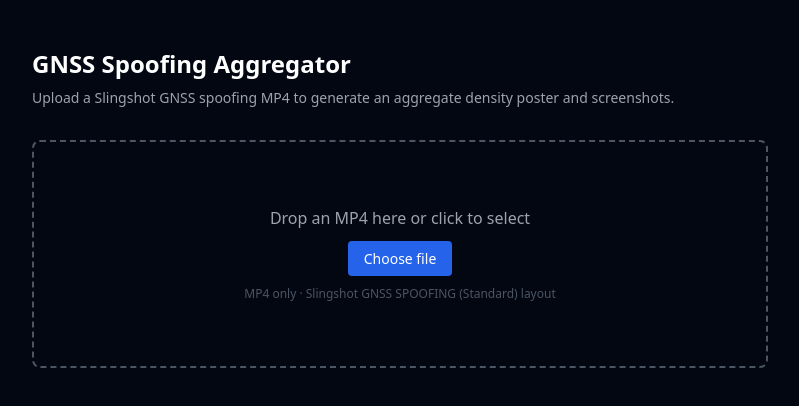
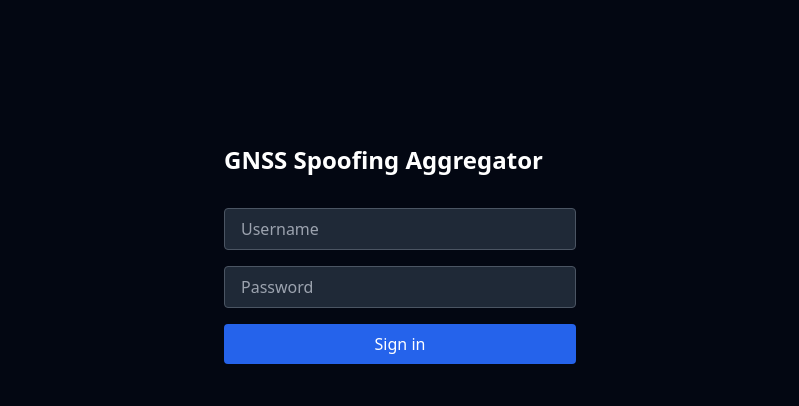
Before and after one commit to curtisarnold3/DragonArmy, a React (Vite) app in the folder web/: page / in a window 1280 px wide. Shown: the top 406 px of the page, without its empty margins (240-1039 px from the left). Built offline with nearby package versions, Linux system fonts and the light colour scheme; no server answers.

Commit message:
feat(web): login modal + basic auth on all requests

```diff
--- a/web/src/App.jsx
+++ b/web/src/App.jsx
@@ -12,12 +12,34 @@
 const API_BASE = import.meta.env.VITE_API_URL || ''
 
 export default function App() {
+  const [authed, setAuthed] = useState(false)
+  const [creds, setCreds] = useState({u:'', p:''})
+  const [authError, setAuthError] = useState(false)
+
   const [jobId, setJobId] = useState(null)
   const [status, setStatus] = useState('idle')
   // idle | uploading | running | done | error
   const [stage, setStage] = useState('')
   const [percent, setPercent] = useState(0)
   const [error, setError] = useState(null)
+
+  const authHeader = {
+    Authorization: 'Basic ' + btoa(creds.u + ':' + creds.p)
+  }
+
+  async function handleLogin() {
+    const res = await fetch(`${API_BASE}/jobs/healthcheck`, {
+      headers: {
+        Authorization: 'Basic ' + btoa(creds.u + ':' + creds.p)
+      }
+    })
+    if (res.status === 401) {
+      setAuthError(true)
+    } else {
+      setAuthed(true)
+      setAuthError(false)
+    }
+  }
 
   async function handleUpload(file) {
     setStatus('uploading')
@@ -28,6 +50,7 @@
     try {
       const res = await fetch(`${API_BASE}/jobs`, {
         method: 'POST',
+        headers: authHeader,
         body: formData,
       })
       if (!res.ok) throw new Error(await res.text())
@@ -42,25 +65,9 @@
   }
 
   function pollJob(id) {
-    const es = new EventSource(`${API_BASE}/jobs/${id}/events`)
-    es.onmessage = (e) => {
-      const data = JSON.parse(e.data)
-      setStage(data.stage)
-      setPercent(data.percent)
-      if (data.status === 'done') {
-        setStatus('done')
-        es.close()
-      } else if (data.status === 'error') {
-        setStatus('error')
-        setError('Pipeline failed')
-        es.close()
-      }
-    }
-    es.onerror = () => {
-      es.close()
-      // Fall back to polling
     const interval = setInterval(async () => {
-        const res = await fetch(`${API_BASE}/jobs/${id}`)
+      const res = await fetch(`${API_BASE}/jobs/${id}`,
+        { headers: authHeader })
       const data = await res.json()
       setStage(data.stage)
       setPercent(data.percent)
@@ -74,10 +81,46 @@
       }
     }, 2000)
   }
-  }
 
   return (
     <div className="max-w-3xl mx-auto py-12 px-4">
+      {!authed ? (
+        <div className="max-w-sm mx-auto py-24 px-4">
+          <h1 className="text-2xl font-bold text-white mb-8">
+            GNSS Spoofing Aggregator
+          </h1>
+          <div className="space-y-4">
+            <input
+              type="text"
+              placeholder="Username"
+              value={creds.u}
+              onChange={e => setCreds({...creds, u: e.target.value})}
+              className="w-full bg-gray-800 text-white px-4 py-2
+                         rounded border border-gray-600"
+            />
+            <input
+              type="password"
+              placeholder="Password"
+              value={creds.p}
+              onChange={e => setCreds({...creds, p: e.target.value})}
+              onKeyDown={e => e.key === 'Enter' && handleLogin()}
+              className="w-full bg-gray-800 text-white px-4 py-2
+                         rounded border border-gray-600"
+            />
+            {authError && (
+              <p className="text-red-400 text-sm">Invalid credentials</p>
+            )}
+            <button
+              onClick={handleLogin}
+              className="w-full bg-blue-600 hover:bg-blue-500
+                         text-white font-medium py-2 rounded"
+            >
+              Sign in
+            </button>
+          </div>
+        </div>
+      ) : (
+        <>
           <h1 className="text-2xl font-bold text-white mb-2">
             GNSS Spoofing Aggregator
           </h1>
@@ -121,6 +164,8 @@
               </button>
             </div>
           )}
+        </>
+      )}
     </div>
   )
 }
```
Also changed, not shown: 1 other file (tests, documents, lock files or other folders). Lines whose indentation alone changed are shown as unchanged.
